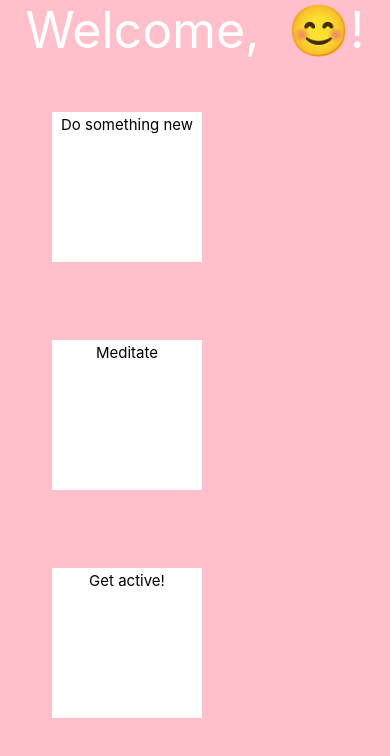
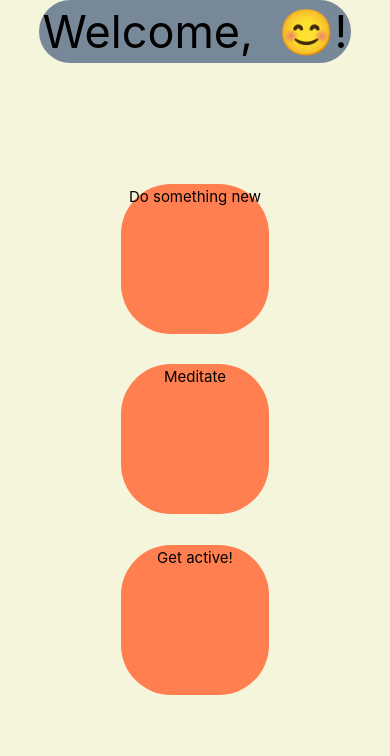
Before and after one commit to chrisanicolaou/happy-mind, a React Native app: screen /Homepage in a window 390 px wide. Shown: the top 756 px of the page. Built offline with nearby package versions, Linux system fonts and the light colour scheme.

Commit message:
added border styles and colour

```diff
--- a/App.js
+++ b/App.js
@@ -21,7 +21,7 @@ const App = () => {
       <UserContext.Provider value={{ user, setUser }}>
         <SafeAreaView style={styles.root}>
           <Stack.Navigator
-            initialRouteName="Login"
+            initialRouteName="Homepage"
             screenOptions={{ headerShown: false }}
           >
             <Stack.Screen name="Login" component={LoginScreen} />
--- a/src/screens/HomepageScreen.js
+++ b/src/screens/HomepageScreen.js
@@ -40,17 +40,22 @@ const HomepageScreen = () => {
 };
 const style = StyleSheet.create({
   body: {
-    backgroundColor: "pink",
+    backgroundColor: "beige",
     flex: 1,
+    bordercolor: "black",
   },
   headerText: {
-    color: "white",
-    fontSize: 50,
+    color: "Black",
+    fontSize: 45,
     alignSelf: "center",
+    borderWidth: 4,
+    borderColor: "lightslategrey",
+    borderRadius: 100 / 2,
+    backgroundColor: "lightslategrey",
   },
   tapWrapper: {
     flex: 1,
-    padding: 50,
+    padding: 120,
     flexDirection: "row",
     flexWrap: "wrap",
   },
@@ -58,11 +63,13 @@ const style = StyleSheet.create({
     backgroundColor: "white",
     width: 150,
     height: 150,
-    margin: 2,
+    margin: 1,
     color: "black",
     lineHeight: 25,
     textAlign: "center",
     fontSize: 15,
+    borderRadius: 100 / 2,
+    backgroundColor: "coral",
   },
 });
 export default HomepageScreen;
```
